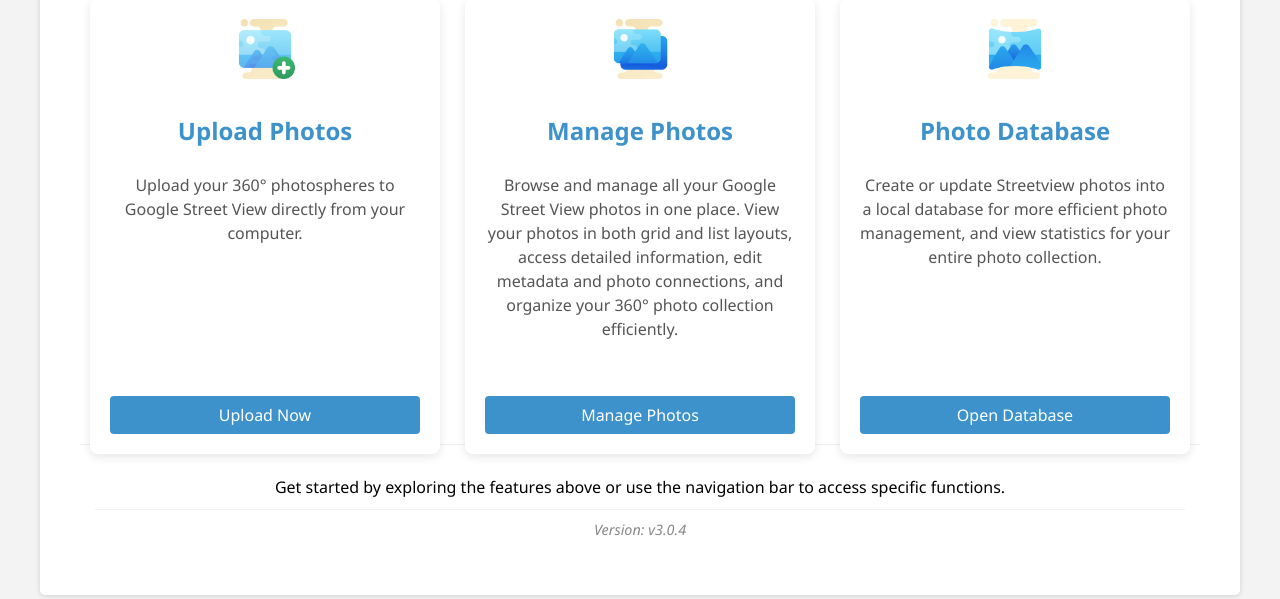
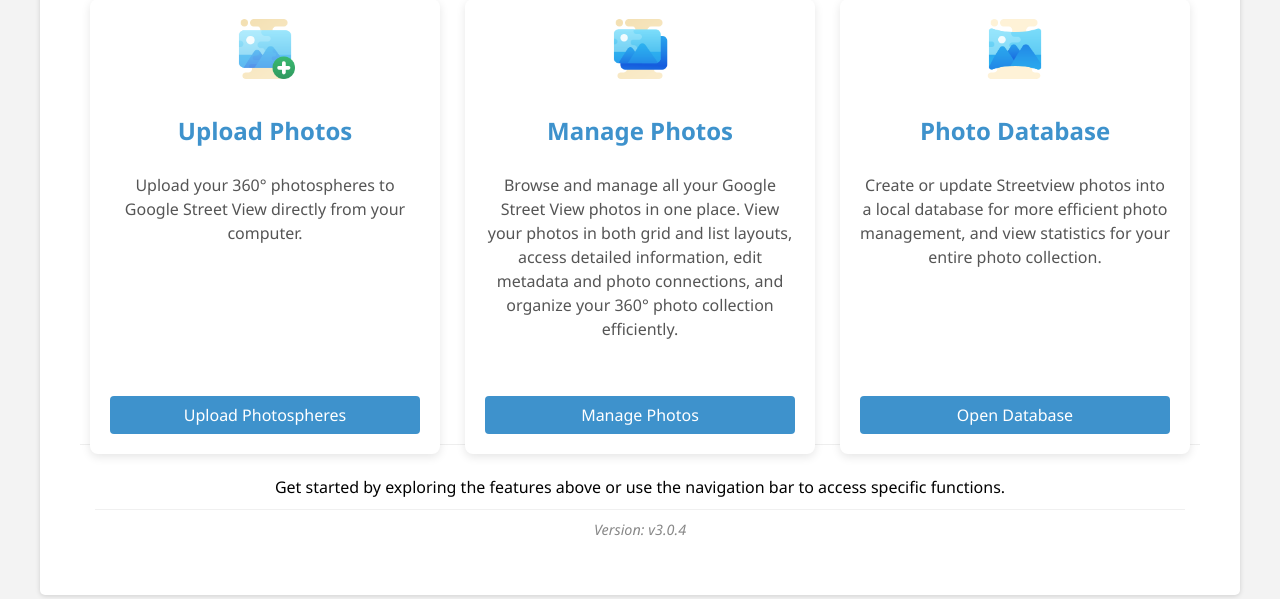
Before and after one commit to jarrah31/Google-StreetView-Publish-WebGUI, a Flask app: page / in a window 1280 px wide. Shown: the part 360-959 px from the top of the page. Run offline with Flask 3, Linux system fonts and the light colour scheme; parts of the project's set-up code (start-up, migrations or seed data) failed here and were passed over.

Commit message:
Fix broken Upload link on home page

```diff
--- a/templates/edit_connections.html
+++ b/templates/edit_connections.html
@@ -105,7 +105,7 @@
             <div id="map" style="height: 600px; width: 100%;"></div>
             <p class="map-description">Use the tick boxes on the left to select the photos that you wish to establish connections to from the main photo, then press "Create Connections" button to submit your request.</p>
             <p class="map-description">You can also select the map markers to load the Edit Connections page for that photo.</p>
-            <button class="view-btn button-spacing" type="button" id="create-connections">Create Connections</button>
+            <button class="button-22 button-spacing" type="button" id="create-connections">Create Connections</button>
             <button class="view-btn" type="button" id="toggle-connections">Toggle All Visible Connections</button>
             <!-- Removed the manual database update reminder since we now auto-update the database -->
         </div>
--- a/templates/index.html
+++ b/templates/index.html
@@ -14,14 +14,14 @@
     <div class="features-grid">
         <div class="feature-card">
             <div class="feature-icon">
-                <a href="{{ url_for('upload_photosphere') }}" class="icon-link">
+                <a href="{{ url_for('upload_multiple_photospheres') }}" class="icon-link">
                     <img src="{{ url_for('static', filename='icons8-add-image-96-favicon.png') }}" alt="Upload" />
                 </a>
             </div>
             <div class="feature-content">
                 <h2>Upload Photos</h2>
                 <p>Upload your 360° photospheres to Google Street View directly from your computer.</p>
-                <a href="{{ url_for('upload_photosphere') }}" class="feature-link">Upload Now</a>
+                <a href="{{ url_for('upload_multiple_photospheres') }}" class="feature-link">Upload Photospheres</a>
             </div>
         </div>
 
```
